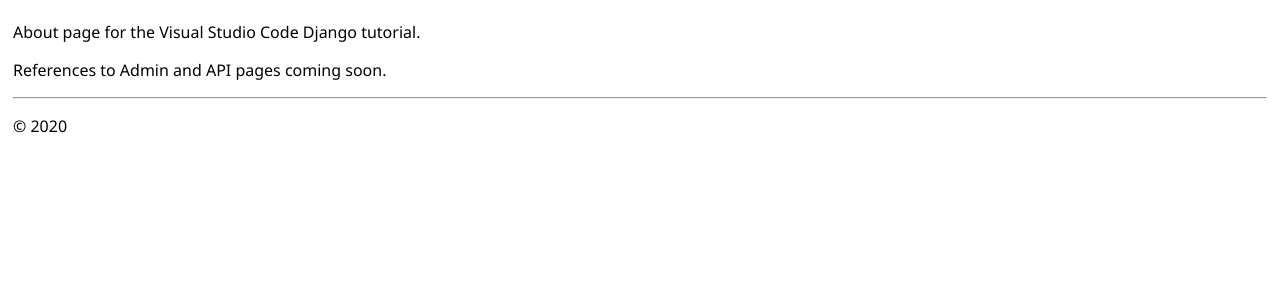
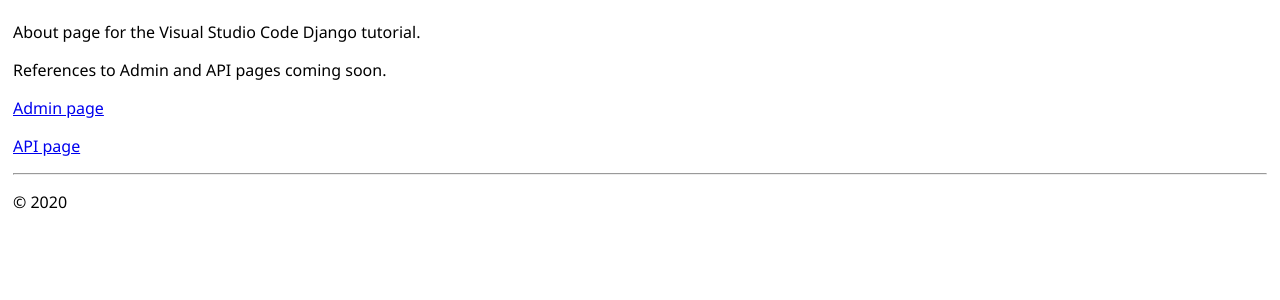
Before and after one commit to halr/apis_project, a Django app: page /about/ in a window 1280 px wide. Shown: the part 47-347 px from the top of the page. Run offline with Django 3.2, Linux system fonts and the light colour scheme.

Commit message:
Testing links.

```diff
--- a/apis/templates/apis/about.html
+++ b/apis/templates/apis/about.html
@@ -5,4 +5,6 @@ About us
 {% block content %}
 <p>About page for the Visual Studio Code Django tutorial.</p>
 <p>References to Admin and API pages coming soon.</p>
+<p><a href="{% url '/admin' %}">Admin page</a></p>
+<p><a href="{% url '/api' %}">API page</a></p>
 {% endblock %}
```
